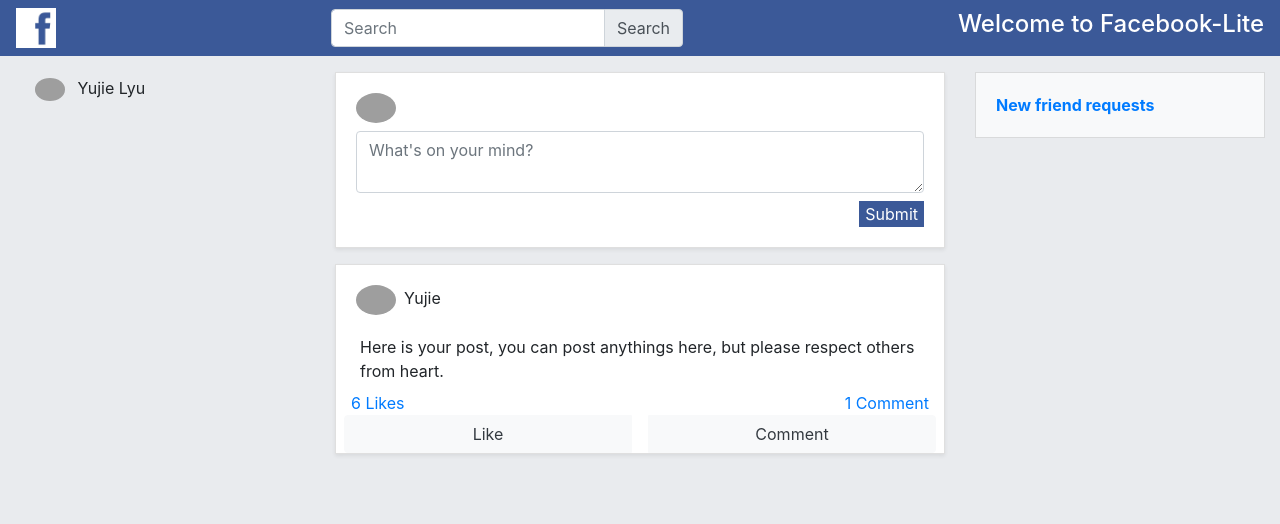
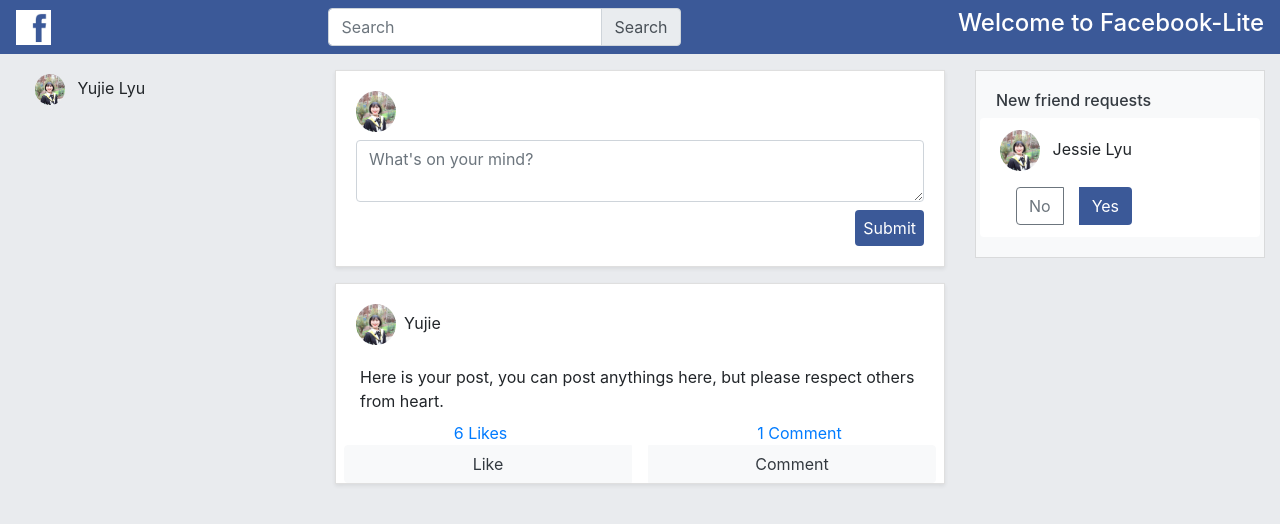
Before and after one commit to YujieLyu/Facebook-Lite, a PHP site: page / in a window 1280 px wide. Shown: the top 524 px of the page. Run offline with PHP 8.4, Linux system fonts and the light colour scheme; grey boxes are pictures that could not be loaded.

Commit message:
Main page components done

```diff
--- a/header.php
+++ b/header.php
@@ -30,16 +30,16 @@
 </head>
 <!--background：Facebook bg #E9EBEE-->
 <body style="background-color: #E9EBEE;">
-<nav class="navbar navbar-extend-sm" style="background: #3b5998">
+<nav class="navbar" style="background: #3b5998">
     <!-- Brand/logo -->
     <a>
-        <img src="fb_logo.jpg" alt="logo" style="width:40px;">
+        <img src="fb_logo.jpg" alt="logo" style="width:35px;">
     </a>
-    <form class="form-inline" action="">
+    <form class="form" action="">
         <div class="input-group">
             <input class="form-control" type="text" placeholder="Search">
             <div class="input-group-append">
-                <span class="input-group-text">Search</span>
+                <button type="button" class="btn btn-outline input-group-text">Search</button>
             </div>
         </div>
 
--- a/index.php
+++ b/index.php
@@ -10,36 +10,36 @@ include_once('header.php');
 <div class="container-fluid">
 
     <div class="row">
-        <!--        Left Part-->
+        <!--Left Part-->
         <div class="col-3">
             <div class="card rounded-0 border-0 bg-transparent">
+                <!--Name and avatar-->
                 <div class="card-body">
                     <a>
                         <img class="rounded-circle" src="YujieJPG.JPG" alt="avatar" style="width: 30px;">
                     </a>
-
                     <a href="#" class="text-body ml-2">Yujie Lyu</a>
-
                 </div>
             </div>
         </div>
-        <!--        Middle Part-->
+
+
+        <!--Middle Part-->
         <div class="col-6 mt-3">
             <div class="card rounded-0 shadow-sm mb-3 bg-white">
+                <!--What's on your mind?-->
                 <div class="card-body">
-                    <div>
                     <img class="rounded-circle" src="YujieJPG.JPG" alt="avatar" style="width: 40px;">
                     <textarea class="form-control text-dark mt-2" rows="2" id="new_mind"
                               placeholder="What's on your mind?"></textarea>
 
-                        <button class="text-white mt-2 border-0 float-sm-right" style="background: #3b5998">
+                    <button class="btn btn-outline text-white mt-2 border-0 float-sm-right px-2" style="background: #3b5998">
                         Submit
                     </button>
 
                 </div>
             </div>
-            </div>
-
+            <!--Posts with likes and comments-->
             <div class="card rounded-0 shadow-sm mb-3 bg-white">
                 <div class="card-body">
                     <div>
@@ -50,23 +50,23 @@ include_once('header.php');
                 <div class="ml-4 mb-2">
                     Here is your post, you can post anythings here, but please respect others from heart.
                 </div>
-
-                <div class="container">
-                    <div class="float-sm-left">
+                <!--Show likes and comments-->
+                <div class="row">
+                    <div class="col-6 text-center">
                         <a href="#" data-toggle="tooltip" title="Chenglong Ma">6 Likes</a>
                     </div>
-                    <div class="float-sm-right">
+                    <div class="col-6 text-center text-dark">
                         <a href="#" data-toggle="tooltip" title="Chenglong Ma">1 Comment</a>
                     </div>
                 </div>
 
                 <script>
-                    $(document).ready(function(){
+                    $(document).ready(function () {
                         $('[data-toggle="tooltip"]').tooltip();
                     });
                 </script>
 
-
+                <!--Likes and comments operations-->
                 <div class="btn-group">
                     <button type="button" class="btn btn-light w-50 mx-2 text-dark">Like</button>
                     <button type="button" class="btn btn-light w-50 mx-2 text-dark">Comment</button>
@@ -74,11 +74,24 @@ include_once('header.php');
                 </div>
             </div>
         </div>
-        <!--        Right Part-->
+
+
+        <!--Right Part-->
         <div class="col-3 mt-3">
-            <div class="card rounded-0 bg-light text-primary">
+            <div class="card rounded-0 bg-light text-sm">
                 <div class="card-body">
-                    <b>New friend requests
+                    <h6 class="text-dark">New friend requests</h6>
+                    <ul class="list-group mx-n3">
+                        <li class="list-group-item  border border-0">
+                            <img class="rounded-circle mr-2" src="YujieJPG.JPG" alt="new-friends-avatar"
+                                 style="width: 40px;">
+                            Jessie Lyu
+                            <div class="btn-group mt-3">
+                                <button type="button" class="btn btn-outline-secondary mx-3">No</button>
+                                <button type="button" class="btn btn-outline text-white" style="background: #3b5998;">Yes</button>
+                            </div>
+                        </li>
+                    </ul>
                 </div>
             </div>
         </div>
```
Also changed, not shown: YujieJPG.JPG (added). Lines whose indentation alone changed are shown as unchanged.
